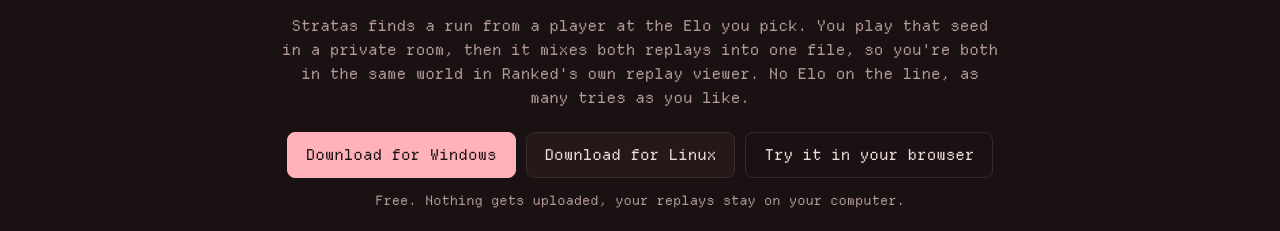
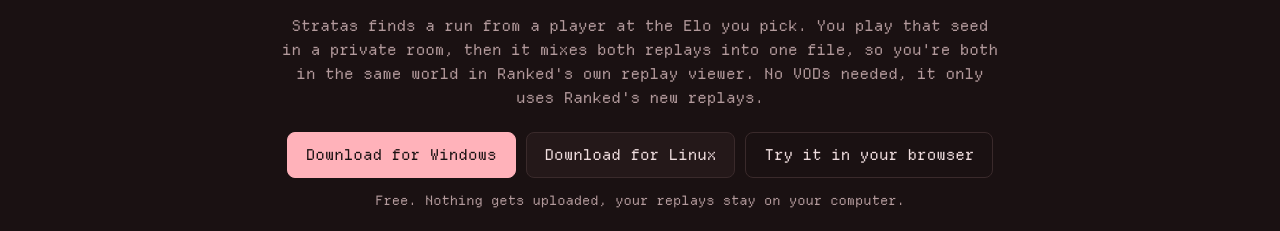
Before and after one commit to himetau/stratas, a website built with Vite: page web/index.html in a window 1280 px wide. Shown: the part 569-800 px from the top of the page. Built offline with nearby package versions, Linux system fonts and the light colour scheme.

Commit message:
no vods, only the new replays

```diff
--- a/web/index.html
+++ b/web/index.html
@@ -22,7 +22,7 @@
       <section class="hero">
         <img class="hero-art" src="../docs/readme/hero.svg" alt="Stratas: replay mixer and analysis for MCSR Ranked" />
         <h1>Practice against any Elo you want, on the same seed.</h1>
-        <p class="lead">Stratas finds a run from a player at the Elo you pick. You play that seed in a private room, then it mixes both replays into one file, so you're both in the same world in Ranked's own replay viewer. No Elo on the line, as many tries as you like.</p>
+        <p class="lead">Stratas finds a run from a player at the Elo you pick. You play that seed in a private room, then it mixes both replays into one file, so you're both in the same world in Ranked's own replay viewer. No VODs needed, it only uses Ranked's new replays.</p>
         <div class="cta">
           <a class="btn primary" href="https://github.com/himetau/stratas/releases/latest/download/Stratas-Setup.exe">Download for Windows</a>
           <a class="btn" href="https://github.com/himetau/stratas/releases/latest/download/Stratas.AppImage">Download for Linux</a>
```
Also changed, not shown: README.md.
